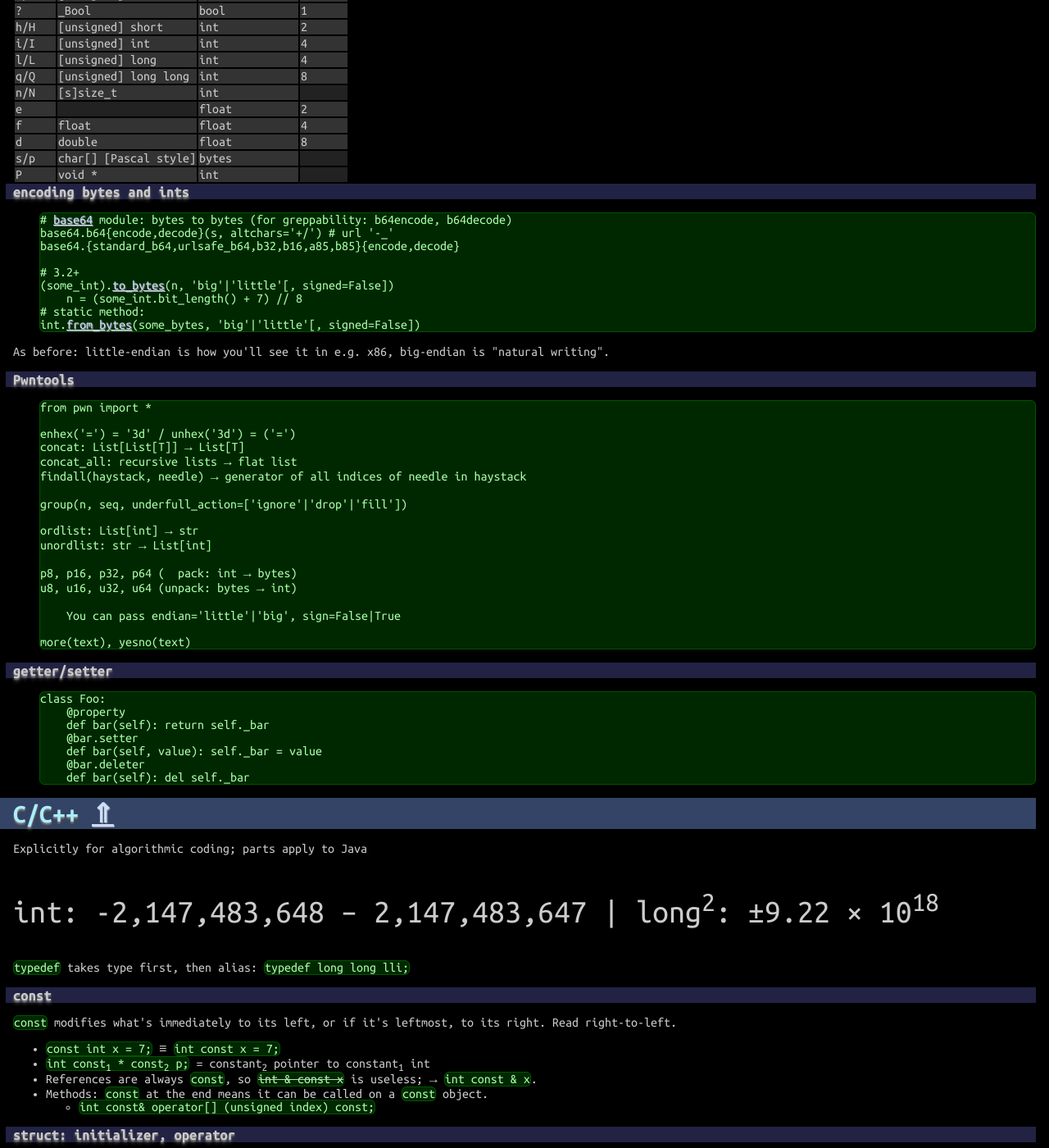
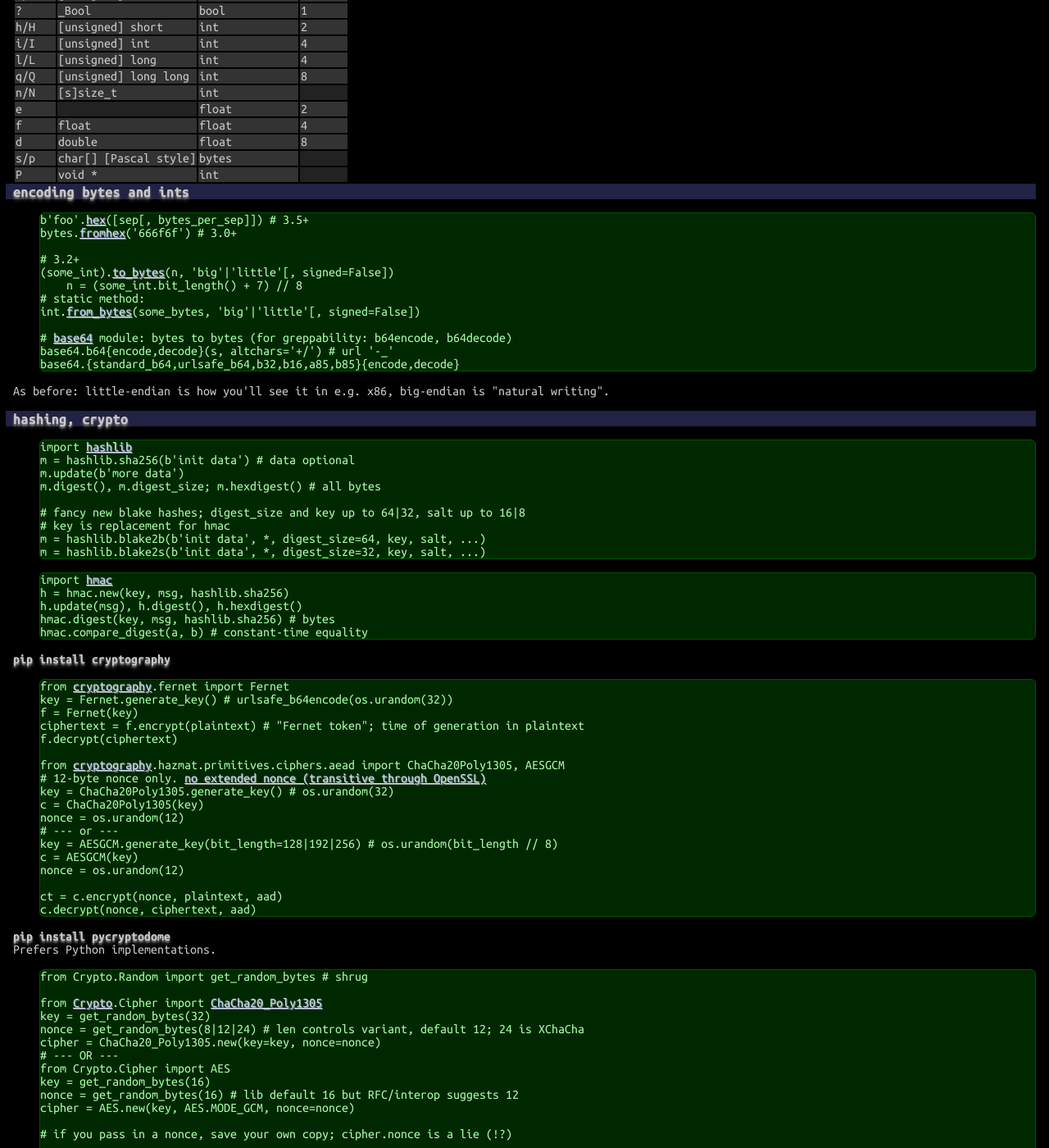
Before and after one commit to betaveros/cs, a Jekyll site: the page built from index.html, in a window 1280 px wide and 1400 px high, scrolled down 9959 px. Shown: the whole window at 82% size. Built offline with Jekyll 4.4.1, drawn with Linux system fonts in a browser that asks for light colours; some of the changed text lies outside the part shown.

Commit message:
some crypto stuff

```diff
--- a/_includes/python.html
+++ b/_includes/python.html
@@ -526,21 +526,97 @@ struct.calcsize(fmt) # number of bytes
 <h3>encoding bytes and ints</h3>
 
 <pre>
-# <a href="https://docs.python.org/3/library/base64.html">base64</a> module: bytes to bytes (for greppability: b64encode, b64decode)
-base64.b64{encode,decode}(s, altchars='+/') # url '-_'
-base64.{standard_b64,urlsafe_b64,b32,b16,a85,b85}{encode,decode}
+b'foo'.<a href="https://docs.python.org/3/library/stdtypes.html#bytes.hex">hex</a>([sep[, bytes_per_sep]]) # 3.5+
+bytes.<a href="https://docs.python.org/3/library/stdtypes.html#bytes.fromhex">fromhex</a>('666f6f') # 3.0+
 
 # 3.2+
 (some_int).<a href="https://docs.python.org/3/library/stdtypes.html#int.to_bytes">to_bytes</a>(n, 'big'|'little'[, signed=False])
 	n = (some_int.bit_length() + 7) // 8
 # static method:
 int.<a href="https://docs.python.org/3/library/stdtypes.html#int.from_bytes">from_bytes</a>(some_bytes, 'big'|'little'[, signed=False])
+
+# <a href="https://docs.python.org/3/library/base64.html">base64</a> module: bytes to bytes (for greppability: b64encode, b64decode)
+base64.b64{encode,decode}(s, altchars='+/') # url '-_'
+base64.{standard_b64,urlsafe_b64,b32,b16,a85,b85}{encode,decode}
 </pre>
 
 <p>
 As before: little-endian is how you'll see it in e.g. x86, big-endian is "natural writing".
 </p>
 
+<h3>hashing, crypto</h3>
+<pre>
+import <a href="https://docs.python.org/3/library/hashlib.html">hashlib</a>
+m = hashlib.sha256(b'init data') # data optional
+m.update(b'more data')
+m.digest(), m.digest_size; m.hexdigest() # all bytes
+
+# fancy new blake hashes; digest_size and key up to 64|32, salt up to 16|8
+# key is replacement for hmac
+m = hashlib.blake2b(b'init data', *, digest_size=64, key, salt, ...)
+m = hashlib.blake2s(b'init data', *, digest_size=32, key, salt, ...)
+</pre>
+
+<pre>
+import <a href="https://docs.python.org/3/library/hmac.html">hmac</a>
+h = hmac.new(key, msg, hashlib.sha256)
+h.update(msg), h.digest(), h.hexdigest()
+hmac.digest(key, msg, hashlib.sha256) # bytes
+hmac.compare_digest(a, b) # constant-time equality
+</pre>
+
+<h4>pip install cryptography</h4>
+
+<pre>
+from <a href="https://cryptography.io/en/latest/">cryptography</a>.fernet import Fernet
+key = Fernet.generate_key() # urlsafe_b64encode(os.urandom(32))
+f = Fernet(key)
+ciphertext = f.encrypt(plaintext) # "Fernet token"; time of generation in plaintext
+f.decrypt(ciphertext)
+
+from <a href="https://cryptography.io/en/latest/">cryptography</a>.hazmat.primitives.ciphers.aead import ChaCha20Poly1305, AESGCM
+# 12-byte nonce only. <a href="https://github.com/pyca/cryptography/issues/5267">no extended nonce (transitive through OpenSSL)</a>
+key = ChaCha20Poly1305.generate_key() # os.urandom(32)
+c = ChaCha20Poly1305(key)
+nonce = os.urandom(12)
+# --- or ---
+key = AESGCM.generate_key(bit_length=128|192|256) # os.urandom(bit_length // 8)
+c = AESGCM(key)
+nonce = os.urandom(12)
+
+ct = c.encrypt(nonce, plaintext, aad)
+c.decrypt(nonce, ciphertext, aad)
+</pre>
+
+<h4>pip install pycryptodome</h4>
+
+Prefers Python implementations.
+
+<pre>from Crypto.Random import get_random_bytes # shrug
+
+from <a href="https://www.pycryptodome.org/en/latest/">Crypto</a>.Cipher import <a href="https://www.pycryptodome.org/en/latest/src/cipher/chacha20_poly1305.html">ChaCha20_Poly1305</a>
+key = get_random_bytes(32)
+nonce = get_random_bytes(8|12|24) # len controls variant, default 12; 24 is XChaCha
+cipher = ChaCha20_Poly1305.new(key=key, nonce=nonce)
+# --- OR ---
+from Crypto.Cipher import AES
+key = get_random_bytes(16)
+nonce = get_random_bytes(16) # lib default 16 but RFC/interop suggests 12
+cipher = AES.new(key, AES.MODE_GCM, nonce=nonce)
+
+# if you pass in a nonce, save your own copy; cipher.nonce is a lie (!?)
+
+cipher.update(assoc_data) # optional
+
+ciphertext, tag = cipher.encrypt_and_digest(plaintext) # len(tag) = 16
+# --- OR ---
+plaintext = cipher.decrypt_and_verify(ciphertext, tag)
+
+# or in steps:
+ciphertext = cipher.encrypt(plaintext)  |  plaintext = cipher.decrypt(ciphertext)
+tag = cipher.digest()                   |  cipher.verify(tag)
+hextag = cipher.hexdigest()             |  cipher.hexverify(hextag)
+</pre>
 <h3>Pwntools</h3>
 <pre>from pwn import *
 
```
